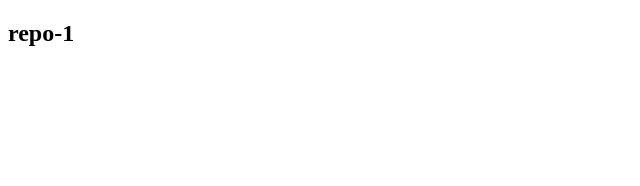
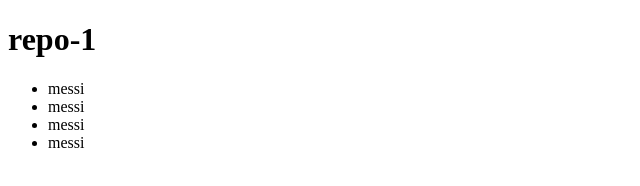
Before and after one commit to jokerUmar/dars-2-, a plain HTML site: page index.html in a window 1280 px wide. Shown: the whole page, without its empty margins (0-640 px from the left). Drawn offline with Linux system fonts and the light colour scheme.

Commit message:
commit-3

```diff
--- a/index.html
+++ b/index.html
@@ -6,6 +6,12 @@
     <title>Document</title>
   </head>
   <body>
-    <h2>repo-1</h2>
+    <h1>repo-1</h1>
+    <ul>
+      <li>messi</li>
+      <li>messi</li>
+      <li>messi</li>
+      <li>messi</li>
+    </ul>
   </body>
 </html>
```
